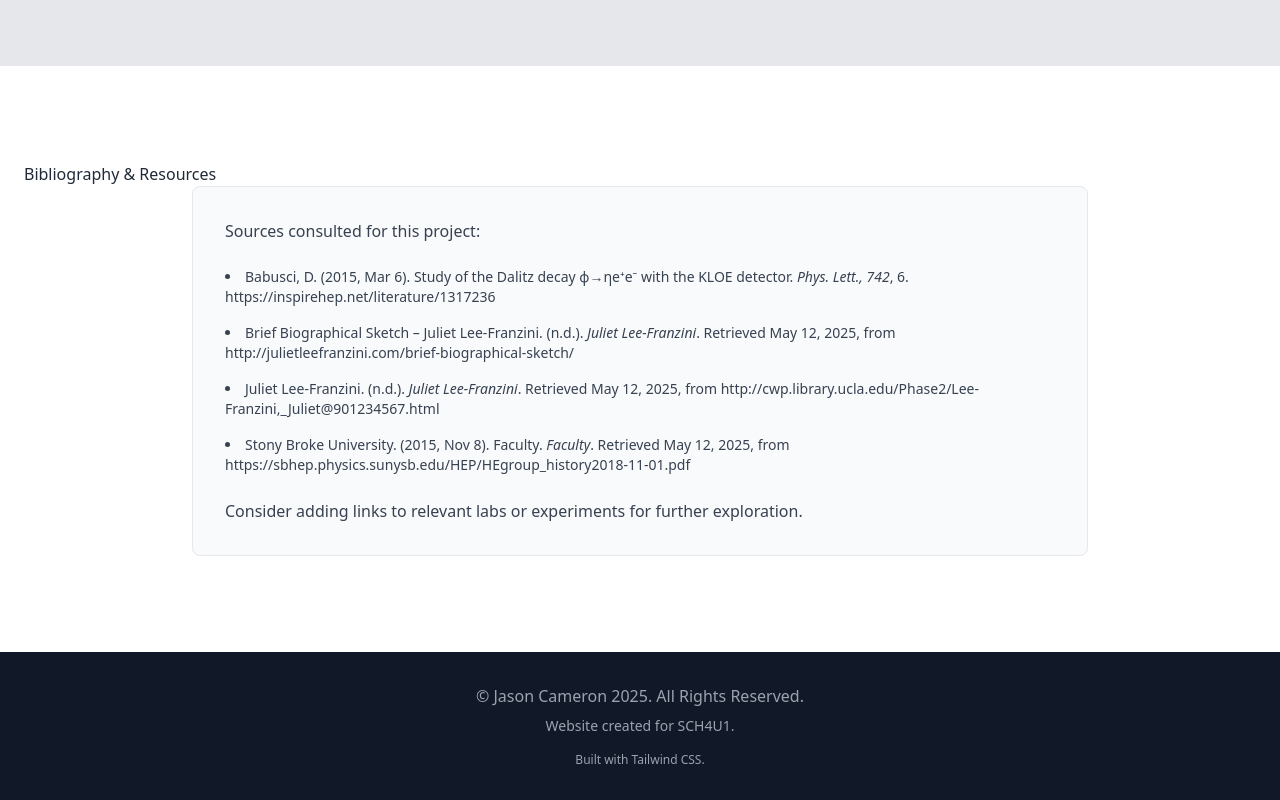
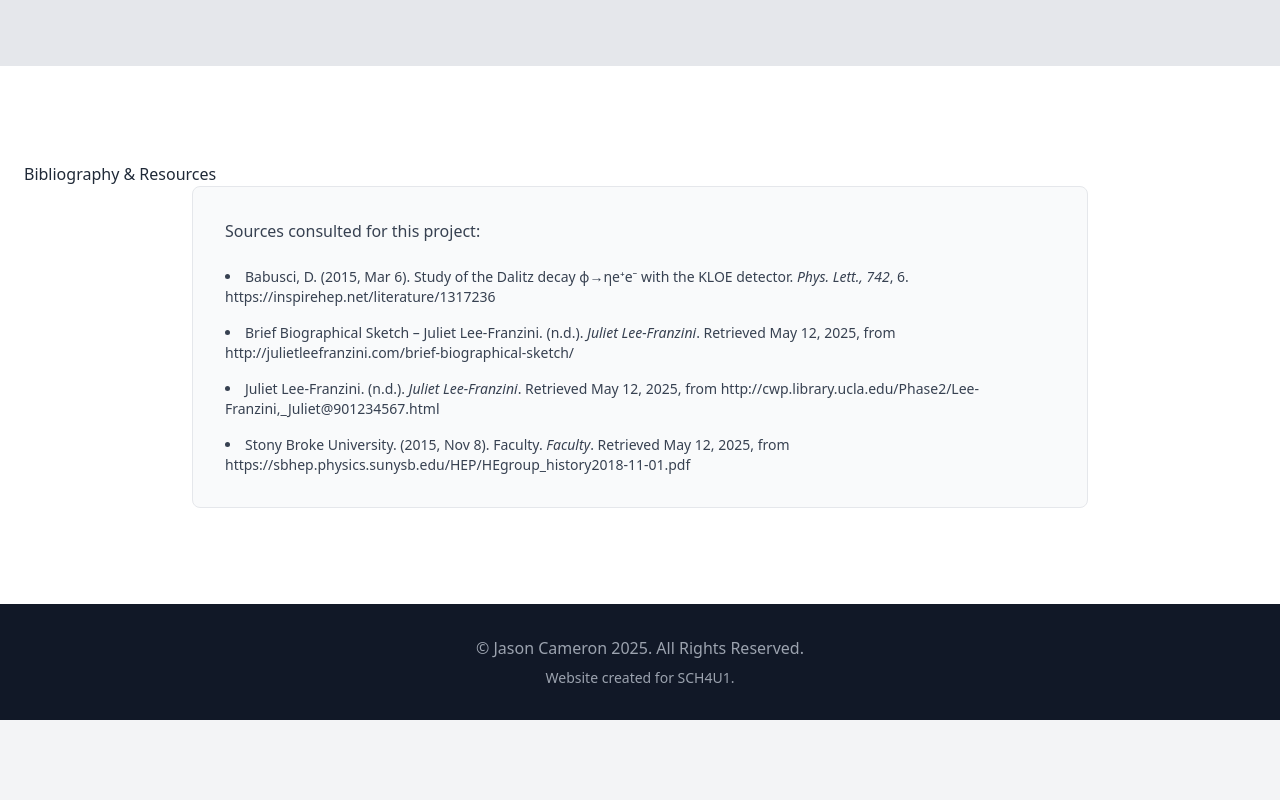
Before and after one commit to JasonLovesDoggo/Juliet-Lee-Franzini, a plain HTML site: page index.html in a window 1280 px wide. Shown: the part 5492-6292 px from the top of the page. After the commit the page ends 6212 px from the top, so only its background shows below. Drawn offline with nearby package versions, Linux system fonts and the light colour scheme.

```diff
--- a/index.html
+++ b/index.html
@@ -352,7 +352,6 @@
           <li>Juliet Lee-Franzini. (n.d.). <i>Juliet Lee-Franzini</i>. Retrieved May 12, 2025, from <a href="http://cwp.library.ucla.edu/Phase2/Lee-Franzini,_Juliet@901234567.html">http://cwp.library.ucla.edu/Phase2/Lee-Franzini,_Juliet@901234567.html</a></li>
           <li>Stony Broke University. (2015, Nov 8). Faculty. <i>Faculty</i>. Retrieved May 12, 2025, from <a href="https://sbhep.physics.sunysb.edu/HEP/HEgroup_history2018-11-01.pdf">https://sbhep.physics.sunysb.edu/HEP/HEgroup_history2018-11-01.pdf</a></li>
       </ul>
-      <p class="mt-6 text-base">Consider adding links to relevant labs or experiments for further exploration.</p>
     </div>
   </div>
 </section>
@@ -362,7 +361,6 @@
   <div class="container mx-auto px-6 text-center">
     <p>© Jason Cameron 2025. All Rights Reserved.</p>
     <p class="text-sm mt-2">Website created for SCH4U1.</p>
-    <p class="text-xs mt-4">Built with Tailwind CSS.</p> <!-- Added this line back -->
   </div>
 </footer>
 
```
